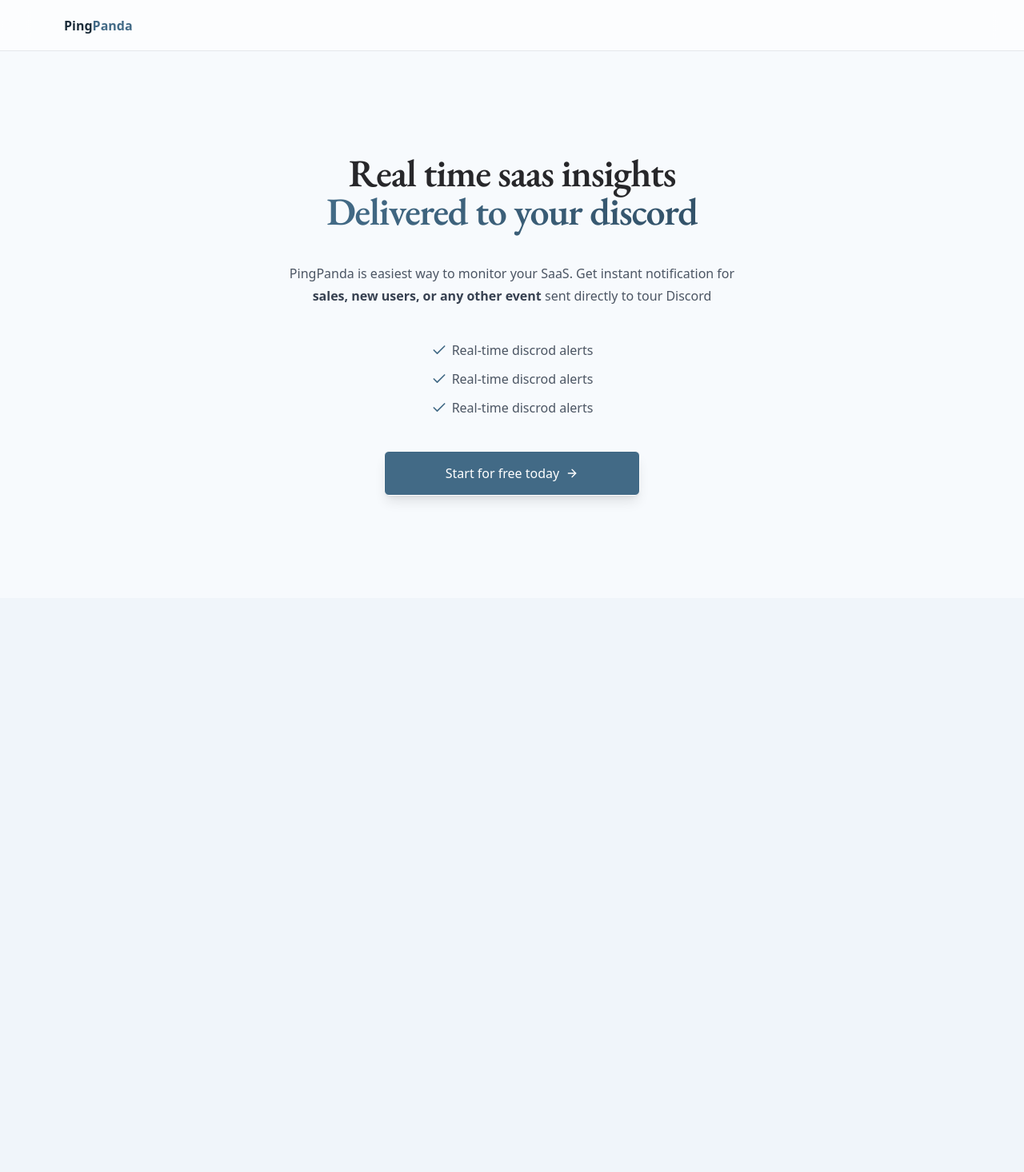
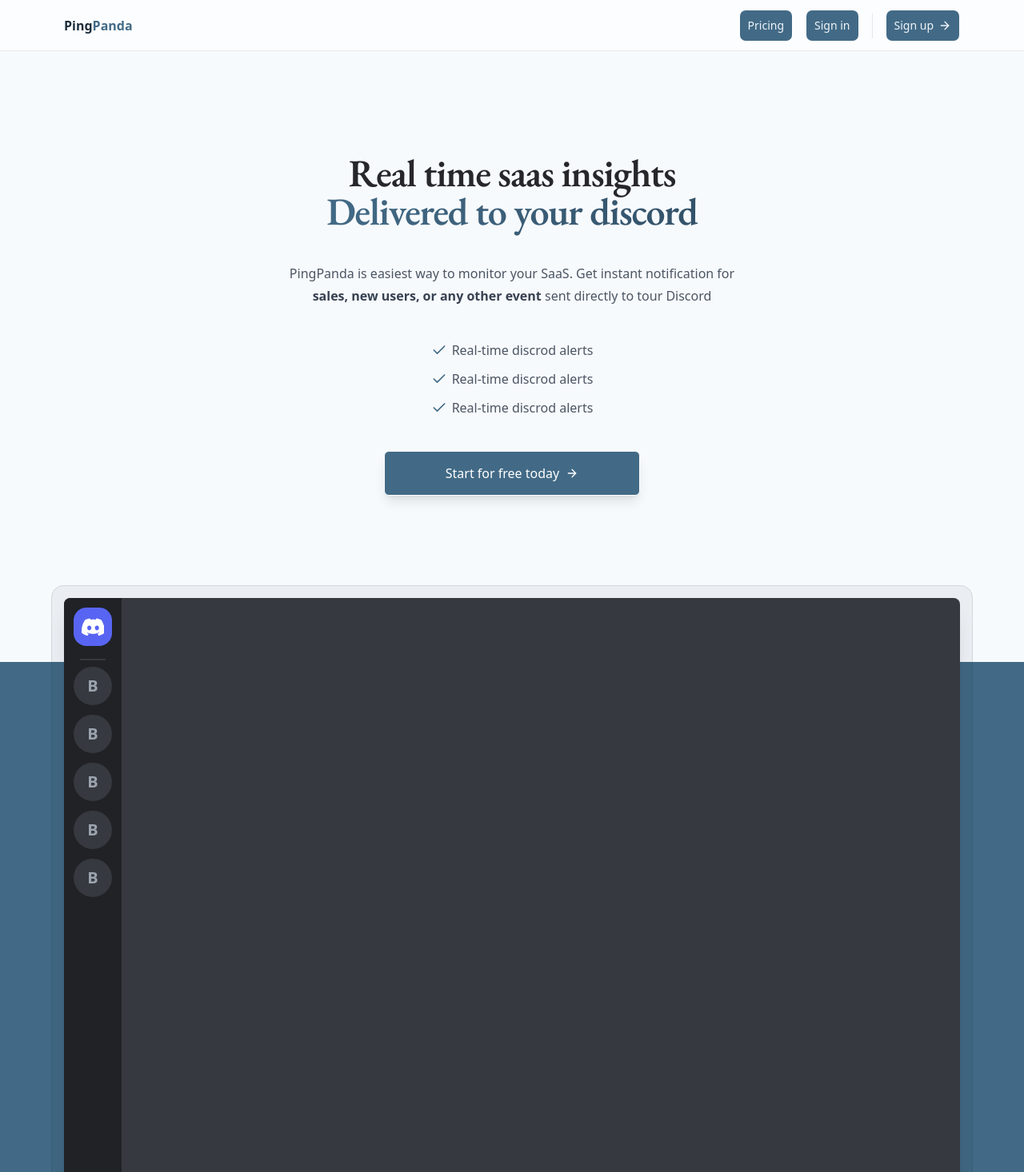
Before and after one commit to Denis-Tyvonyuk/ping-panda, a Next.js app: page / in a window 1280 px wide. Shown: the top 1466 px of the page at 80% size. Before the commit the page ends 800 px from the top, so only its background shows below. Built offline with nearby package versions, Linux system fonts and the light colour scheme.

Commit message:
mock-discord

```diff
--- a/src/app/(landing)/page.tsx
+++ b/src/app/(landing)/page.tsx
@@ -3,6 +3,7 @@
 import Heading from "@/components/heading"
 import { Check } from "lucide-react"
 import ShinyButton from "@/components/shiny-button"
+import MockDiscordUI from "@/components/mock-discord-ui"
 
 const Page = () => {
   return (
@@ -50,7 +51,16 @@
           </div>
         </MaxWidthWrapper>
       </section>
-      <section></section>
+      <section className="relative bg-brand-25 pb-4">
+        <div className="absolute inset-x-0 bottom-24 top-24 bg-brand-700" />
+        <div className="relative mx-auto">
+          <MaxWidthWrapper className="relative">
+            <div className="-m-2 rounded-xl bg-gray-900/5 p-2 ring-1 ring-inset ring-gray-900/10 lg:-m-4 lg:rounded-2xl lg:p-4">
+              <MockDiscordUI></MockDiscordUI>
+            </div>
+          </MaxWidthWrapper>
+        </div>
+      </section>
       <section></section>
       <section></section>
     </>
--- /dev/null
+++ b/src/components/icons.tsx
@@ -0,0 +1,33 @@
+import { LucideProps } from "lucide-react"
+
+export const Icons = {
+  discord: (props: LucideProps) => (
+    <svg
+      xmlns="http://www.w3.org/2000/svg"
+      viewBox="0 0 127.14 96.36"
+      {...props}
+    >
+      <path
+        fill="currentColor"
+        d="M107.7,8.07A105.15,105.15,0,0,0,81.47,0a72.06,72.06,0,0,0-3.36,6.83A97.68,97.68,0,0,0,49,6.83,72.37,72.37,0,0,0,45.64,0,105.89,105.89,0,0,0,19.39,8.09C2.79,32.65-1.71,56.6.54,80.21h0A105.73,105.73,0,0,0,32.71,96.36,77.7,77.7,0,0,0,39.6,85.25a68.42,68.42,0,0,1-10.85-5.18c.91-.66,1.8-1.34,2.66-2a75.57,75.57,0,0,0,64.32,0c.87.71,1.76,1.39,2.66,2a68.68,68.68,0,0,1-10.87,5.19,77,77,0,0,0,6.89,11.1A105.25,105.25,0,0,0,126.6,80.22h0C129.24,52.84,122.09,29.11,107.7,8.07ZM42.45,65.69C36.18,65.69,31,60,31,53s5-12.74,11.43-12.74S54,46,53.89,53,48.84,65.69,42.45,65.69Zm42.24,0C78.41,65.69,73.25,60,73.25,53s5-12.74,11.44-12.74S96.23,46,96.12,53,91.08,65.69,84.69,65.69Z"
+      />
+    </svg>
+  ),
+  verificationBadge: (props: LucideProps) => {
+    return (
+      <svg
+        width="18"
+        height="18"
+        viewBox="0 0 18 18"
+        fill="none"
+        xmlns="http://www.w3.org/2000/svg"
+        className={props.className}
+      >
+        <path
+          d="M17.7508 9.41667C17.7508 8.1 17.0217 6.95833 15.9608 6.41667C16.0892 6.05417 16.1592 5.6625 16.1592 5.25C16.1592 3.40833 14.7342 1.91833 12.9775 1.91833C12.5858 1.91833 12.2108 1.98833 11.8642 2.12667C11.3492 1.0125 10.2592 0.25 9.00083 0.25C7.7425 0.25 6.65417 1.01417 6.13667 2.125C5.79083 1.9875 5.415 1.91667 5.02333 1.91667C3.265 1.91667 1.84167 3.40833 1.84167 5.25C1.84167 5.66167 1.91083 6.05333 2.03917 6.41667C0.979167 6.95833 0.25 8.09833 0.25 9.41667C0.25 10.6625 0.901667 11.7483 1.86833 12.3217C1.85167 12.4633 1.84167 12.605 1.84167 12.75C1.84167 14.5917 3.265 16.0833 5.02333 16.0833C5.415 16.0833 5.79 16.0117 6.13583 15.875C6.6525 16.9867 7.74083 17.75 9 17.75C10.26 17.75 11.3483 16.9867 11.8642 15.875C12.21 16.0108 12.585 16.0817 12.9775 16.0817C14.7358 16.0817 16.1592 14.59 16.1592 12.7483C16.1592 12.6033 16.1492 12.4617 16.1317 12.3208C17.0967 11.7483 17.7508 10.6625 17.7508 9.4175V9.41667ZM12.2375 6.63833L8.62583 12.055C8.505 12.2358 8.3075 12.3333 8.105 12.3333C7.98583 12.3333 7.865 12.3 7.75833 12.2283L7.6625 12.15L5.65 10.1375C5.40583 9.89333 5.40583 9.4975 5.65 9.25417C5.89417 9.01083 6.29 9.00917 6.53333 9.25417L8.00833 10.7267L11.1958 5.94333C11.3875 5.65583 11.7758 5.58 12.0625 5.77083C12.3508 5.9625 12.4292 6.35083 12.2375 6.6375V6.63833Z"
+          fill="#1D9BF0"
+        />
+      </svg>
+    )
+  },
+}
--- /dev/null
+++ b/src/components/mock-discord-ui.tsx
@@ -0,0 +1,36 @@
+import React, { PropsWithChildren } from "react"
+import { Icons } from "./icons"
+
+const MockDiscordUI = ({ children }: PropsWithChildren) => {
+  return (
+    <div
+      className="flex min-h-[800px] w-full max-w-[1200px]
+  bg-discord-background text-white rounded-lg overflow-hidden shadow-xl
+  "
+    >
+      <div className="hidden sm:flex w-[72px] bg-[#202225] py-3 flex-col items-center">
+        <div
+          className="size-12 bg-discord-brand-color rounded-2xl flex items-center
+         justify-center mb-2 hover:rounded-xl transition-all duration-200"
+        >
+          <Icons.discord className="size-3/5 text-white" />
+        </div>
+        <div className="w-8 h-[2px] bg-discord-background rounded-full my-2" />
+        {[...Array(5)].map((_, i) => (
+          <div
+            key={i}
+            className="size-12 bg-discord-background rounded-3xl flex items-center justify-center
+                mb-3 hover:rounded-xl transition-all duration-200 hover:bg-discord-brand-color cursor-not-allowed
+                "
+          >
+            <span className="text-xl font-semibold text-gray-400">
+              {String.fromCharCode(65 + 1)}
+            </span>
+          </div>
+        ))}
+      </div>
+    </div>
+  )
+}
+
+export default MockDiscordUI
--- a/src/components/navbar.tsx
+++ b/src/components/navbar.tsx
@@ -37,7 +37,38 @@
                   Dashboard <ArrowRight className="ml-1.5 size-4" />
                 </Link>
               </>
-            ) : null}
+            ) : (
+              <>
+                <Link
+                  href={"/dashboard"}
+                  className={buttonVariants({
+                    size: "sm",
+                    varient: "ghost",
+                  })}
+                >
+                  Pricing
+                </Link>
+                <Link
+                  href={"/sign-in"}
+                  className={buttonVariants({
+                    size: "sm",
+                    varient: "ghost",
+                  })}
+                >
+                  Sign in
+                </Link>
+                <div className="h-8 w-px bg-gray-200" />
+                <Link
+                  href={"/sign-up"}
+                  className={buttonVariants({
+                    size: "sm",
+                    className: "flex items-center gap-1.5",
+                  })}
+                >
+                  Sign up <ArrowRight className="size-4" />
+                </Link>
+              </>
+            )}
           </div>
         </div>
       </MaxWidthWrapper>
--- a/tailwind.config.ts
+++ b/tailwind.config.ts
@@ -27,6 +27,8 @@
           900: "#273E4F",
           950: "#1C2D3A",
         },
+        "discord-background": "#36393f",
+        "discord-brand-color": "#5865f2",
         "discord-gray": "#36393f",
         "discord-text": "#dcddde",
         "discord-timestamp": "#72767d",
```
